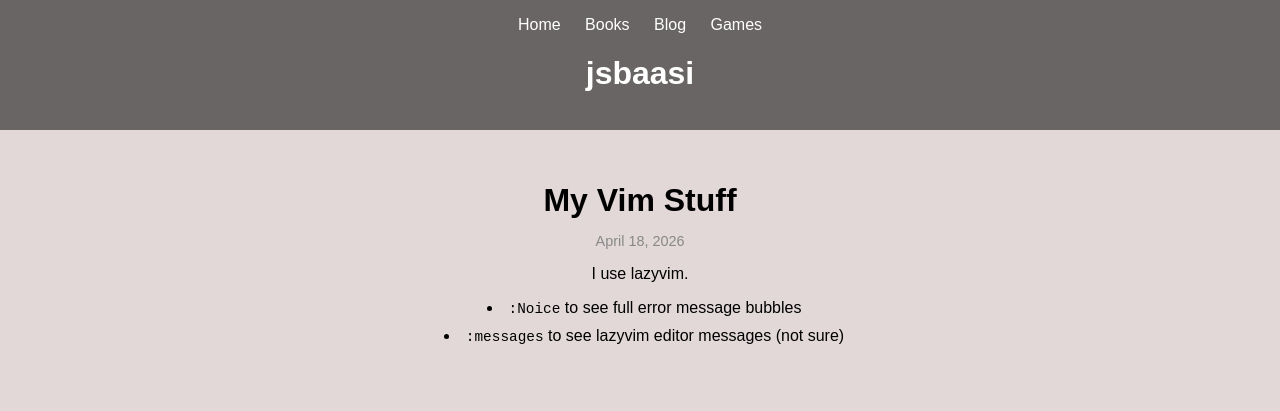
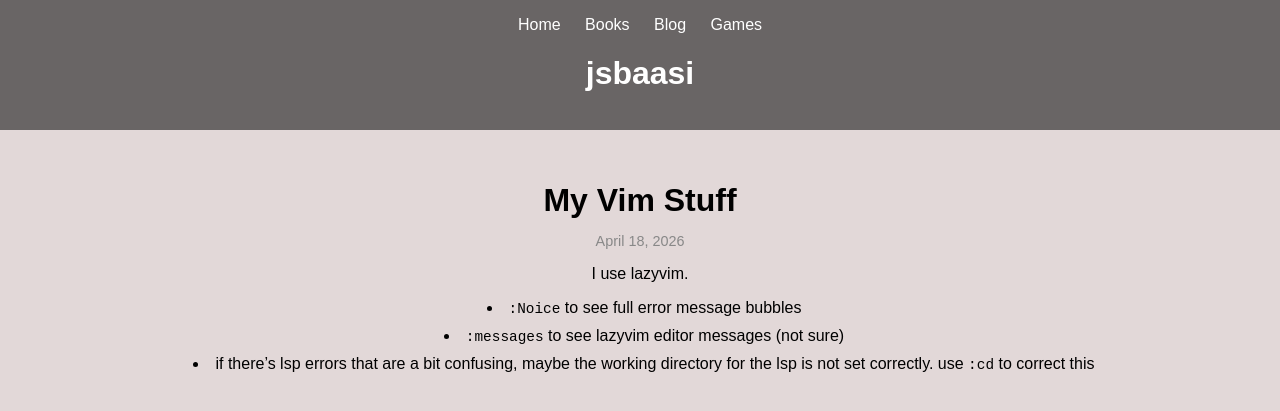
Before and after one commit to jsbaasi/jsbaasi.github.io, a Jekyll site: the page built from _posts/2026-04-18-my-vim-stuff.md, in a window 1280 px wide. Shown: the top 411 px of the page. Built offline with Jekyll 4.4.1, drawn with Linux system fonts in a browser that asks for light colours.

Commit message:
vault backup: 2026-04-18 14:32:50

```diff
--- a/_posts/2026-04-18-my-vim-stuff.md
+++ b/_posts/2026-04-18-my-vim-stuff.md
@@ -8,3 +8,4 @@ permalink: /my-vim-stuff/
 I use lazyvim.
 - `:Noice` to see full error message bubbles
 - `:messages` to see lazyvim editor messages (not sure)
+- if there's lsp errors that are a bit confusing, maybe the working directory for the lsp is not set correctly. use  `:cd` to correct this
```
